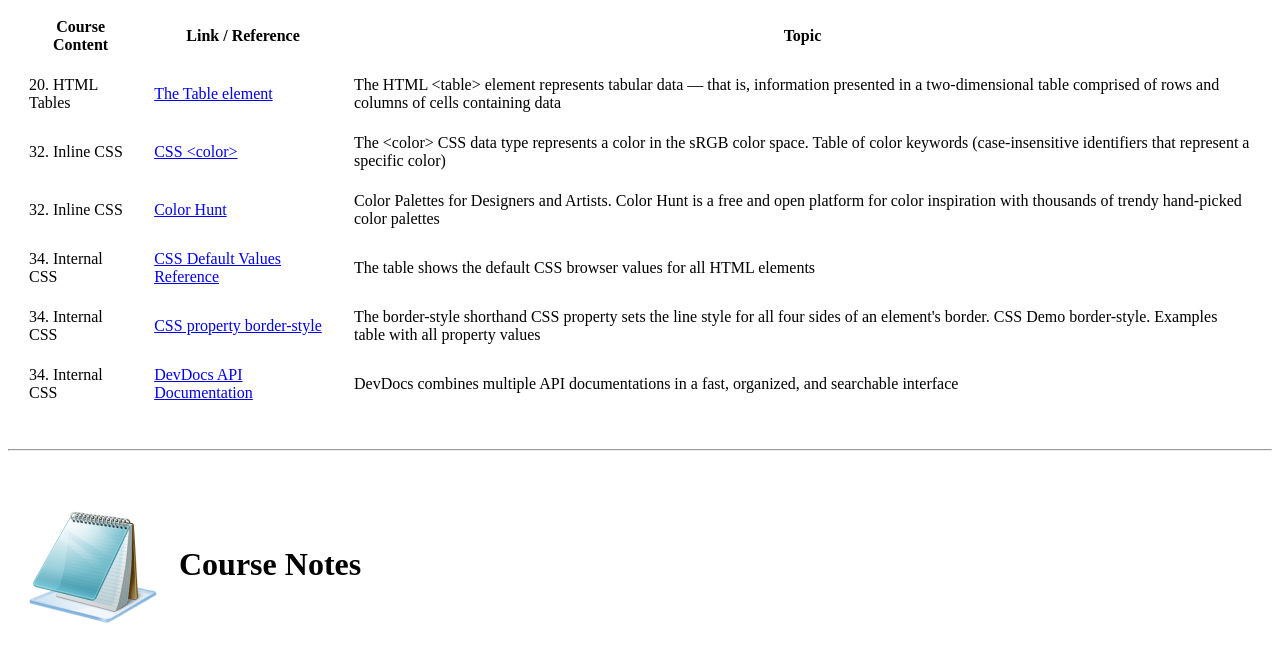
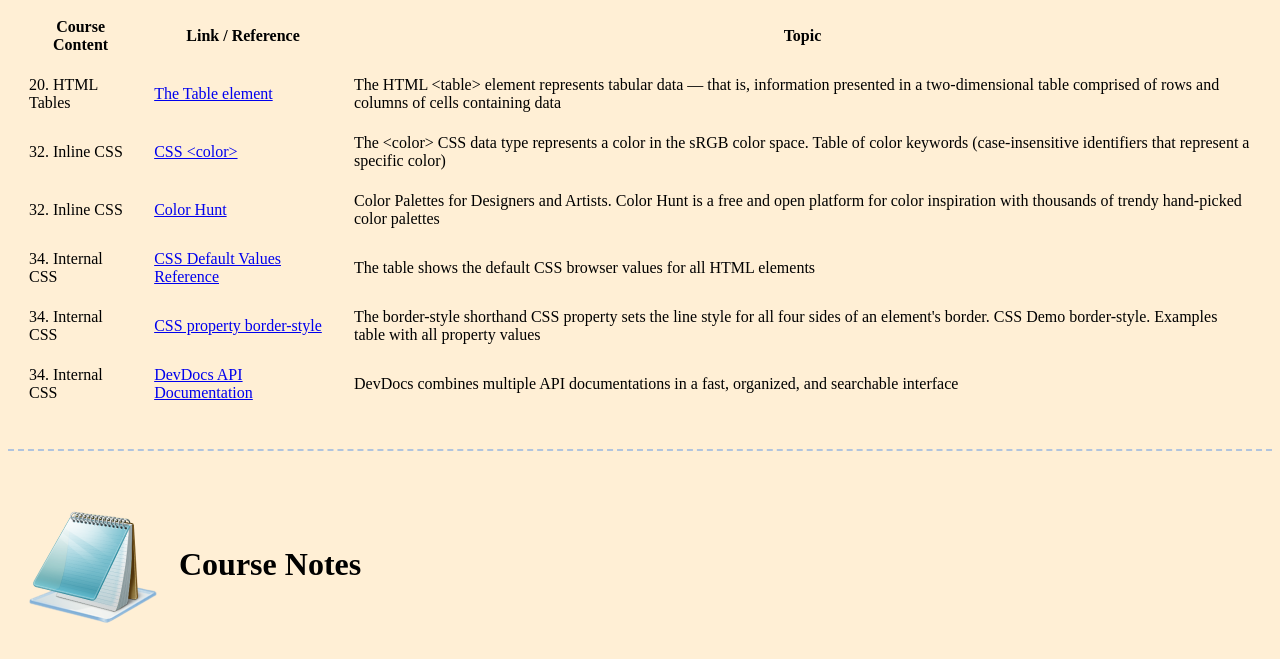
Before and after one commit to MagyarCsaba/webdevbootcamp, a plain HTML site: page coursenotes.html in a window 1280 px wide. Shown: the part 185-844 px from the top of the page. Drawn offline with Linux system fonts and the light colour scheme.

Commit message:
Add files via upload

```diff
--- a/coursenotes.html
+++ b/coursenotes.html
@@ -4,6 +4,7 @@
 <head>
   <meta charset="utf-8">
   <title>Course Notes & Links</title>
+  <link rel="stylesheet" href="css/styles.css">
 </head>
 
 <body>
--- /dev/null
+++ b/css/styles.css
@@ -0,0 +1,10 @@
+body {
+  background-color: papayawhip;
+}
+
+hr {
+  border-style: none;
+  border-top-style: dashed;
+  border-color: lightsteelblue;
+  border-width: 2px;
+}
```
Also changed, not shown: databasesystems.html (+1 -0 lines), index.html (+1 -0 lines), revenuemanagement.html (+1 -0 lines).
